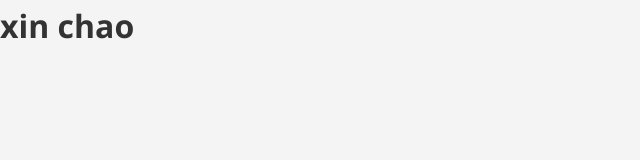
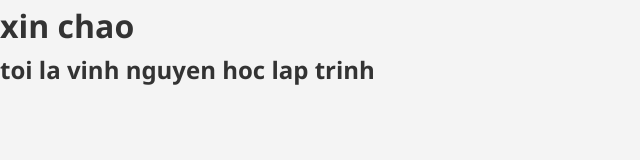
Before and after one commit to dinhvinhh2200-cmyk/ecma, a website built with Vite: page admin.html in a window 1280 px wide. Shown: the whole page, without its empty margins (0-640 px from the left). Built offline with nearby package versions, Linux system fonts and the light colour scheme.

Commit message:
toi hoc lap trinh

```diff
--- a/admin.html
+++ b/admin.html
@@ -9,5 +9,6 @@
 </head>
 <body>
 	<h1>xin chao</h1>
+	<h2>toi la vinh nguyen hoc lap trinh</h2>
 </body>
 </html>
```
